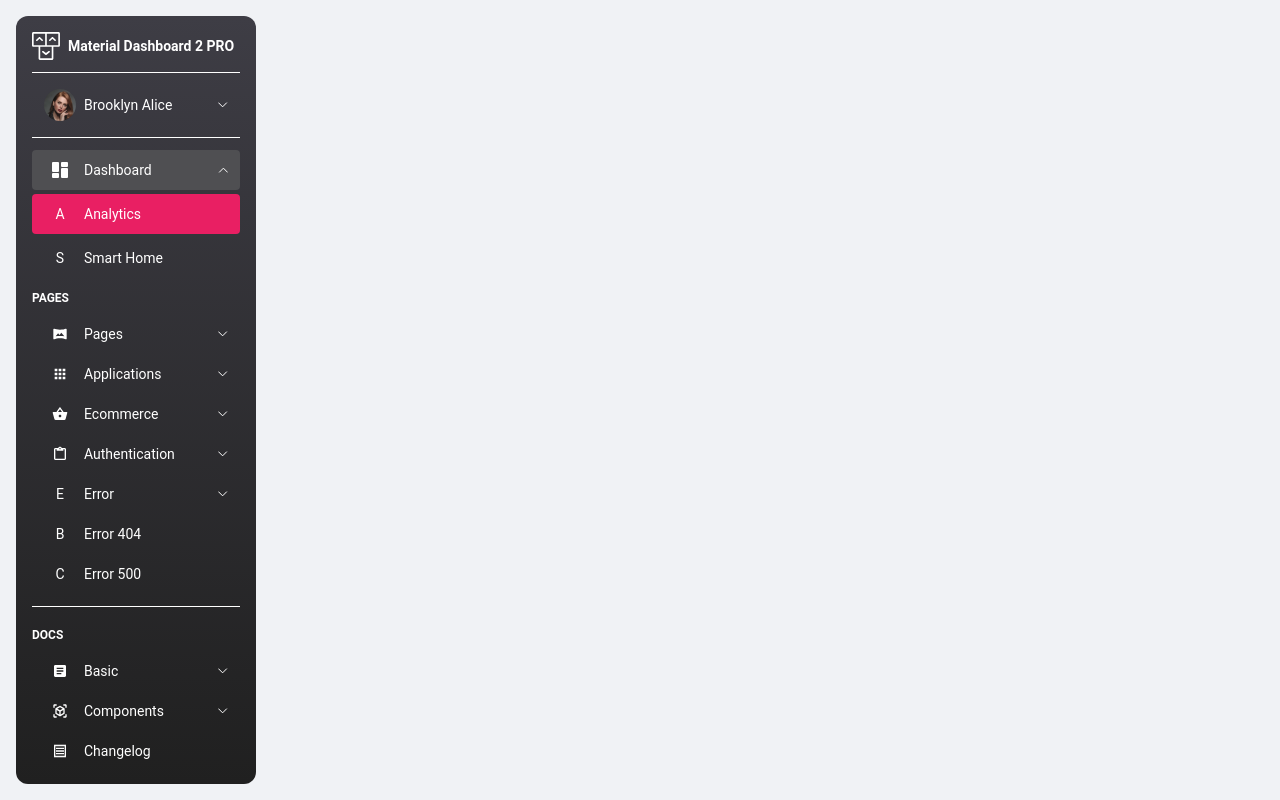
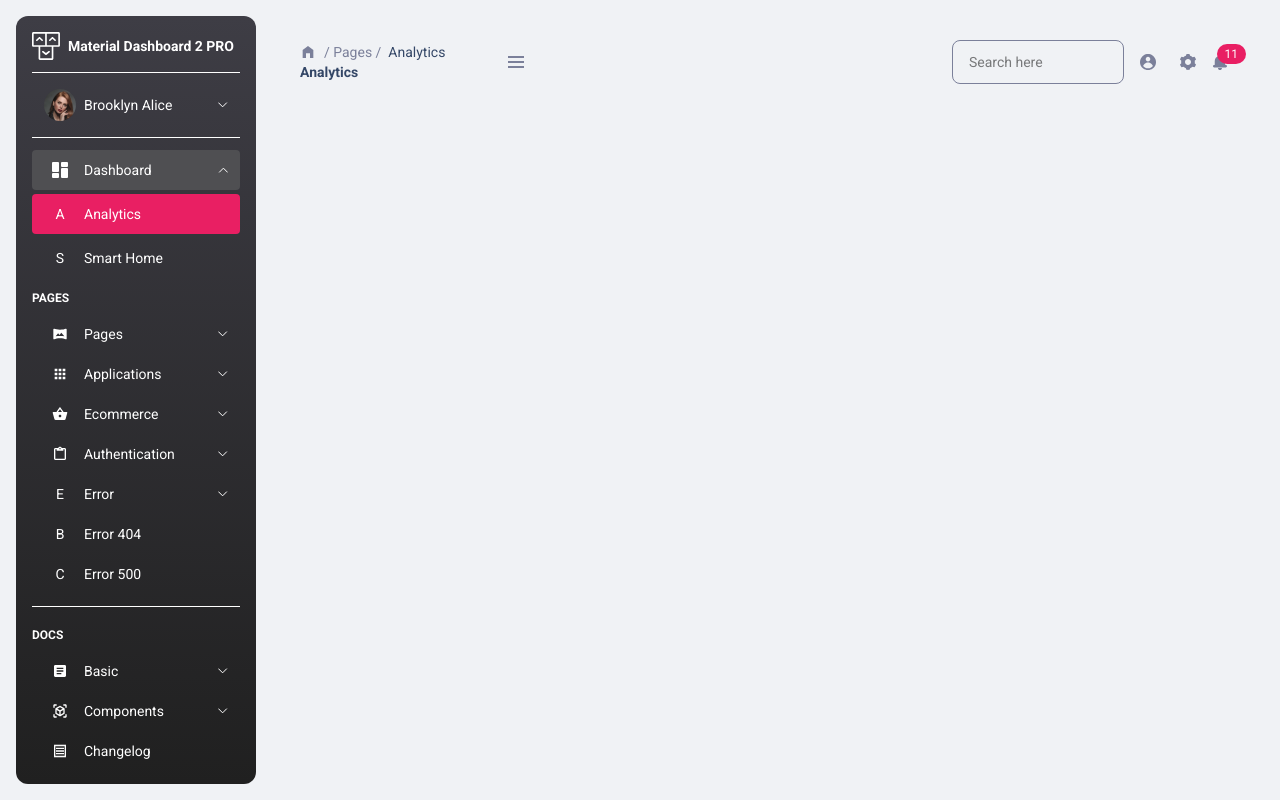
Before and after one commit to manhotrajatin62-oss/login-page, a React (Vite) app: page /dashboard in a window 1280 px wide. Before the commit this address had no page. Built offline with nearby package versions, Linux system fonts and the light colour scheme; sample sign-in values are in the browser's storage.

Commit message:
created navbar

```diff
--- a/src/components/Icons.tsx
+++ b/src/components/Icons.tsx
@@ -173,3 +173,99 @@ export const Changelog: any = () => (
     />
   </svg>
 );
+
+export const Home: any = () => (
+  <svg
+    width="16"
+    height="16"
+    viewBox="0 0 16 16"
+    fill="none"
+    xmlns="http://www.w3.org/2000/svg"
+  >
+    <path
+      d="M7.99996 2L13.3333 6V14H9.99996V9.33333H5.99996V14H2.66663V6L7.99996 2Z"
+      fill="#7B809A"
+    />
+  </svg>
+);
+
+export const Menu: any = () => (
+  <svg
+  className="cursor-pointer"
+    width="16"
+    height="16"
+    viewBox="0 0 16 16"
+    fill="none"
+    xmlns="http://www.w3.org/2000/svg"
+  >
+    <path d="M0 3H16" stroke="#7B809A" stroke-width="2" />
+    <path d="M0 8H16" stroke="#7B809A" stroke-width="2" />
+    <path d="M0 13H16" stroke="#7B809A" stroke-width="2" />
+  </svg>
+);
+
+export const User: any = () => (
+  <svg
+  className="cursor-pointer"
+    width="16"
+    height="16"
+    viewBox="0 0 16 16"
+    fill="none"
+    xmlns="http://www.w3.org/2000/svg"
+  >
+    <g clip-path="url(#clip0_2879_600)">
+      <path
+        d="M8.00298 0.000347708C6.38264 0.000196848 4.80046 0.492015 3.46558 1.4107C2.1307 2.32934 1.10627 3.6315 0.527705 5.14505C-0.0510175 6.6586 -0.156496 8.31211 0.224911 9.88676C0.606461 11.4615 1.45705 12.8835 2.66417 13.9642C2.86271 14.1429 3.07075 14.3109 3.28727 14.4671C4.6561 15.4647 6.30633 16.0021 8.00001 16.0021C9.69381 16.0021 11.3439 15.4647 12.7128 14.4671C12.9294 14.3108 13.1373 14.1429 13.3357 13.9642C14.5425 12.8836 15.393 11.4623 15.7747 9.88792C16.1564 8.31373 16.0513 6.66064 15.4734 5.14737C14.8954 3.63397 13.8719 2.33185 12.538 1.41274C11.204 0.493637 9.62264 0.00104281 8.00257 0L8.00298 0.000347708ZM8.00298 2.85827V2.85843C8.60947 2.85843 9.19094 3.09922 9.61969 3.52799C10.0485 3.95678 10.2894 4.53836 10.2894 5.1447C10.2894 5.75104 10.0485 6.33265 9.61969 6.76141C9.1909 7.1902 8.60947 7.43112 8.00298 7.43112C7.39664 7.43112 6.81502 7.19018 6.38627 6.76141C5.95748 6.33262 5.71671 5.75104 5.71671 5.1447C5.71671 4.53836 5.9575 3.95674 6.38627 3.52799C6.81506 3.0992 7.39664 2.85843 8.00298 2.85843V2.85827ZM8.00298 14.2902C6.12723 14.2895 4.34966 13.4509 3.15583 12.0039C3.62683 10.6503 4.64114 9.55472 5.95447 8.98083C7.2678 8.40693 8.76095 8.40693 10.074 8.98083C11.3873 9.55472 12.4016 10.6504 12.8728 12.0039C11.674 13.4571 9.88661 14.2963 8.00283 14.2902H8.00298Z"
+        fill="#7B809A"
+      />
+    </g>
+    <defs>
+      <clipPath id="clip0_2879_600">
+        <rect width="16" height="16" fill="white" />
+      </clipPath>
+    </defs>
+  </svg>
+);
+
+export const Setting: any = () => (
+  <svg
+  className="cursor-pointer"
+    width="16"
+    height="16"
+    viewBox="0 0 16 16"
+    fill="none"
+    xmlns="http://www.w3.org/2000/svg"
+  >
+    <g clip-path="url(#clip0_2879_602)">
+      <path
+        fill-rule="evenodd"
+        clip-rule="evenodd"
+        d="M6.36982 0.154755C6.89677 0.0575024 7.44287 0 7.99994 0C8.55717 0 9.10305 0.0575024 9.63022 0.154755L10.1085 1.8393C11.0382 2.12334 11.8802 2.59154 12.5886 3.19641L14.3697 2.7441C14.7224 3.12715 15.0479 3.54363 15.3265 4.00005C15.6051 4.45631 15.8256 4.93047 16 5.41074L14.6972 6.64281C14.796 7.08097 14.8482 7.53393 14.8482 7.99992C14.8482 8.46607 14.796 8.91899 14.6972 9.35703L16 10.5893C15.8255 11.0695 15.6051 11.5437 15.3265 11.9999C15.0479 12.4562 14.7224 12.8729 14.3697 13.2559L12.5886 12.8036C11.8802 13.4085 11.0382 13.8766 10.1085 14.1607L9.63022 15.8452C9.1031 15.9425 8.55717 16 7.99994 16C7.44287 16 6.89682 15.9425 6.36982 15.8452L5.89135 14.1607C4.9618 13.8767 4.11982 13.4085 3.41143 12.8036L1.63012 13.2559C1.27758 12.8728 0.95196 12.4562 0.673516 11.9999C0.394906 11.5437 0.174444 11.0695 0 10.5893L1.30284 9.35703C1.20399 8.91903 1.15182 8.46607 1.15182 7.99992C1.15182 7.53393 1.20399 7.08101 1.30284 6.64281L0 5.41074C0.174461 4.93047 0.394906 4.45631 0.673516 4.00005C0.951965 3.54363 1.27757 3.12713 1.63012 2.7441L3.41143 3.19641C4.11986 2.59154 4.96184 2.12336 5.89135 1.8393L6.36982 0.154755ZM8 11C9.65685 11 11 9.65685 11 8C11 6.34315 9.65685 5 8 5C6.34315 5 5 6.34315 5 8C5 9.65685 6.34315 11 8 11Z"
+        fill="#7B809A"
+      />
+    </g>
+    <defs>
+      <clipPath id="clip0_2879_602">
+        <rect width="16" height="16" fill="white" />
+      </clipPath>
+    </defs>
+  </svg>
+);
+
+export const Bell: any = () => (
+  <svg
+  className="cursor-pointer"
+    width="16"
+    height="16"
+    viewBox="0 0 16 16"
+    fill="none"
+    xmlns="http://www.w3.org/2000/svg"
+  >
+    <path
+      fill-rule="evenodd"
+      clip-rule="evenodd"
+      d="M6.67271 1.91047C4.41402 2.49139 2.7454 4.5408 2.7454 6.98163V10.4722C2.7454 10.794 2.48409 11.0546 2.16424 11.0546C1.52115 11.0546 1 11.5769 1 12.2183C1 12.8609 1.5219 13.3818 2.16639 13.3818H13.7971C14.4413 13.3818 14.9635 12.8597 14.9635 12.2183C14.9635 11.5755 14.4399 11.0546 13.7992 11.0546C13.4782 11.0546 13.2181 10.7959 13.2181 10.4722V6.98163C13.2181 4.54178 11.5497 2.49164 9.29077 1.91047V1.30939C9.29077 0.584484 8.70456 0 7.98162 0C7.26009 0 6.67266 0.586204 6.67266 1.30939L6.67271 1.91047ZM5.94541 13.9638H10.0181C10.0181 15.0885 9.10629 16 7.98167 16C6.85705 16 5.94547 15.0884 5.94547 13.9638H5.94541Z"
+      fill="#7B809A"
+    />
+  </svg>
+);
--- /dev/null
+++ b/src/components/navbar/Navbar.tsx
@@ -0,0 +1,44 @@
+import { Bell, Home, Menu, Setting, User } from "../Icons";
+
+const Navbar = () => {
+  return (
+    <nav className="flex items-center justify-between text-sm">
+      {/* breadcrumbs */}
+      <div className="flex items-center gap-2">
+        <div className="flex w-50 flex-col">
+          <div className="flex items-center justify-start gap-2">
+            <Home />
+            <pre className="text-dark-blue">
+              <span className="text-grey">/ Pages / </span> Analytics
+            </pre>
+          </div>
+          <h3 className="text-dark-blue font-bold">Analytics</h3>
+        </div>
+
+        <Menu />
+      </div>
+
+      {/* search, user and notifications */}
+      <div className="flex h-11 items-center gap-4">
+        <input
+          placeholder="Search here"
+          className="border-grey h-full w-43 rounded-lg border px-4 outline-0"
+          type="text"
+          name="search"
+          id="search"
+          autoComplete="on"
+        />
+        <User />
+        <div className="flex items-center ml-2 gap-4 mr-5">
+          <Setting />
+          <div className="relative">
+            <Bell />
+            <p className="bg-red py-0.5 px-2 rounded-full text-white text-xs absolute -top-2.5 -right-4.5">11</p>
+          </div>
+        </div>
+      </div>
+    </nav>
+  );
+};
+
+export default Navbar;
--- a/src/pages/dashboard/sidebar/Sidebar.tsx
+++ b/src/components/sidebar/Sidebar.tsx
@@ -6,7 +6,7 @@ import {
   Components,
   Ecommerce,
   Pages,
-} from "../../../components/Icons";
+} from "../Icons";
 import SidebarPages from "./SidebarPages";
 import SidebarTop from "./SidebarTop";
 
--- a/src/pages/dashboard/sidebar/SidebarOptions.tsx
+++ b/src/components/sidebar/SidebarOptions.tsx
@@ -1,4 +1,4 @@
-import { Dropdown } from "../../../components/Icons";
+import { Dropdown } from "../Icons";
 
 const SidebarOptions = ({
   icon,
--- a/src/pages/dashboard/sidebar/SidebarTop.tsx
+++ b/src/components/sidebar/SidebarTop.tsx
@@ -1,5 +1,5 @@
-import { BrandLogo, Dashboard, Dropdown } from "../../../components/Icons";
-import profile from "../../../assets/profile.png";
+import { BrandLogo, Dashboard} from "../Icons";
+import profile from "../../assets/profile.png";
 import SidebarOptions from "./SidebarOptions";
 import { useState } from "react";
 
--- a/src/index.css
+++ b/src/index.css
@@ -1,7 +1,15 @@
+@font-face {
+    font-family: "Roboto";
+    src: url(assets/Roboto-VariableFont_wdth,wght.ttf);
+}
+
 @import "tailwindcss";
 
 @theme {
-    --color-mud: #4F4F52
+    --color-mud: #4F4F52;
+    --color-grey : #7B809A;
+    --color-dark-blue: #344767;
+    --color-red: #E91F63;
 }
 
 *{
--- a/src/pages/dashboard/Dashboard.tsx
+++ b/src/pages/dashboard/Dashboard.tsx
@@ -1,9 +1,12 @@
-import Sidebar from "./sidebar/Sidebar";
+import Navbar from "../../components/navbar/Navbar";
+import Sidebar from "../../components/sidebar/Sidebar";
 
 const Dashboard = () => {
   return (
     <>
-      <header></header>
+      <header className="ml-75 mt-10 mr-8 mb-6">
+        <Navbar/>
+      </header>
 
       <main>
         <Sidebar />
```
Also changed, not shown: src/assets/Roboto-VariableFont_wdth,wght.ttf (added), src/components/sidebar/SidebarPages.tsx (renamed from src/pages/dashboard/sidebar/SidebarPages.tsx).
